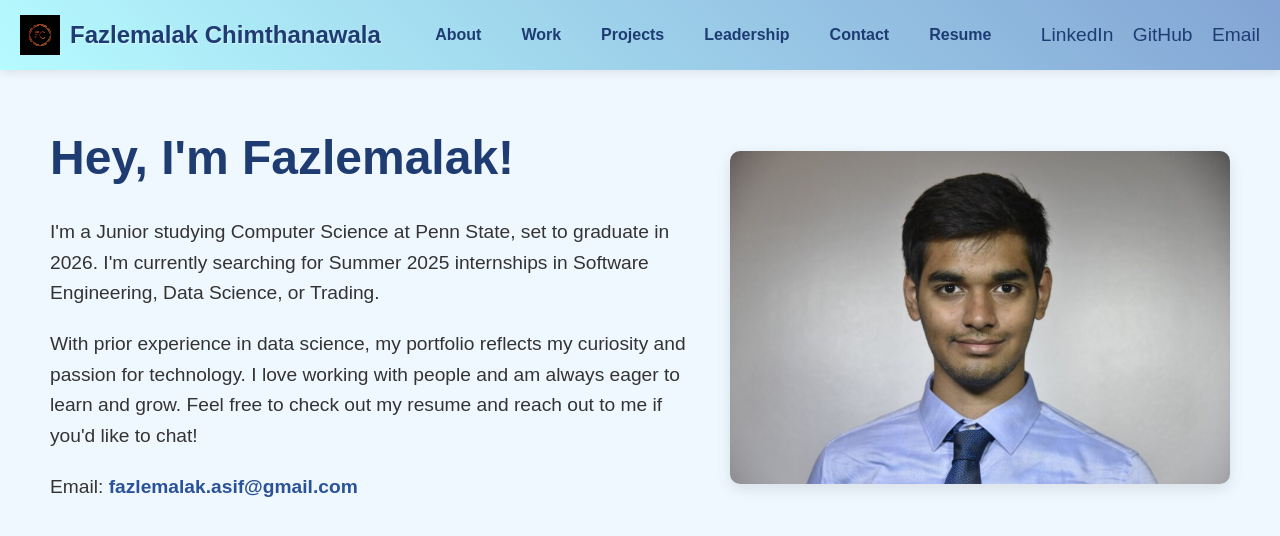
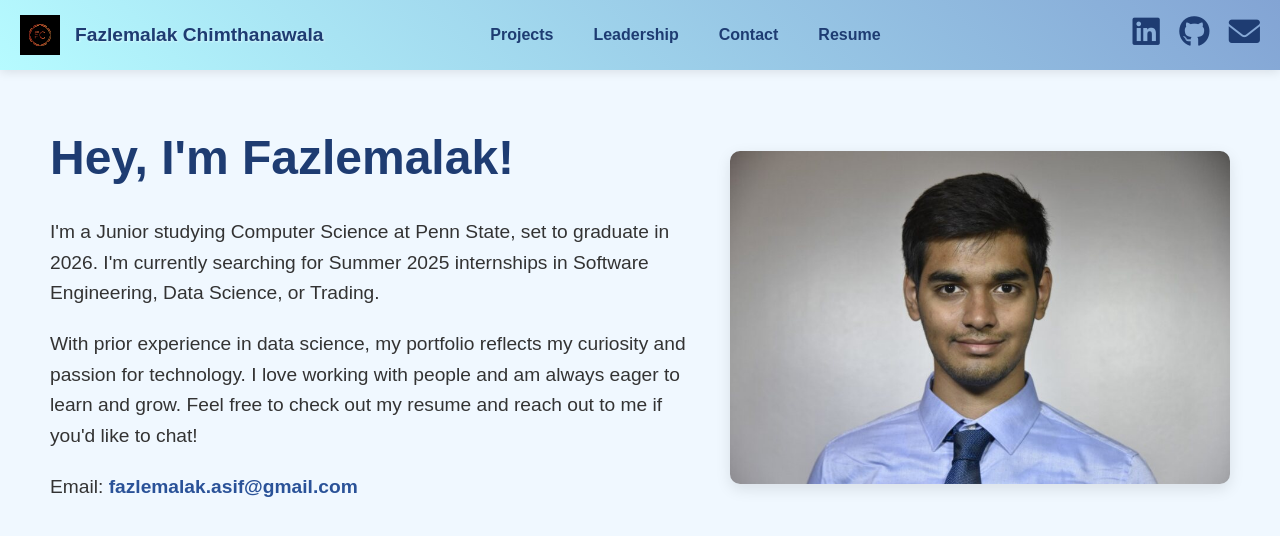
Before and after one commit to Fazle-M-Chim/Fazle-M-Chim.github.io, a plain HTML site: page index.html in a window 1280 px wide. Drawn offline with Linux system fonts and the light colour scheme.

Commit message:
Major changes

```diff
--- a/index.html
+++ b/index.html
@@ -6,6 +6,7 @@
     <title>Fazlemalak Chimthanawala | Portfolio</title>
     <link rel="stylesheet" href="styles.css">
     <link rel="icon" type="image/x-icon" href="favicon.svg">
+    <link rel="stylesheet" href="https://cdnjs.cloudflare.com/ajax/libs/font-awesome/6.0.0-beta3/css/all.min.css">
 </head>
 <body>
     <header>
@@ -15,8 +16,6 @@
         </div>
         <nav>
             <ul>
-                <li><a href="#about">About</a></li>
-                <li><a href="#work">Work</a></li>
                 <li><a href="#projects">Projects</a></li>
                 <li><a href="#leadership">Leadership</a></li>
                 <li><a href="#contact">Contact</a></li>
@@ -24,9 +23,9 @@
             </ul>
         </nav>
         <div class="social-icons">
-            <a href="https://www.linkedin.com/in/fazlemalak-chimthanawala/" target="_blank">LinkedIn</a>
-            <a href="https://github.com/Fazle-M-Chim" target="_blank">GitHub</a>
-            <a href="mailto:fazlemalak.asif@gmail.com">Email</a>
+            <a href="https://www.linkedin.com/in/fazlemalak-chimthanawala/" target="_blank"><i class="fab fa-linkedin"></i></a>
+            <a href="https://github.com/Fazle-M-Chim" target="_blank"><i class="fab fa-github"></i></a>
+            <a href="mailto:fazlemalak.asif@gmail.com"><i class="fas fa-envelope"></i></a>
         </div>
     </header>
 
--- a/styles.css
+++ b/styles.css
@@ -49,16 +49,27 @@ header .logo:hover .logo-icon {
 
 /* Logo Styles */
 header .logo h1 {
-    font-size: 1.5em;
+    font-size: 1.2em; /* Smaller font size */
+    margin-left: 5px; /* Add slight margin for spacing */
     color: #1e3c72; /* Darker blue for logo text */
     text-shadow: 1px 1px 2px rgba(255, 255, 255, 0.5); /* Subtle text shadow */
 }
 
 /* Navigation Styles */
+header nav {
+    flex-grow: 2; /* This allows the nav to take up a bit more space */
+    display: flex;
+    justify-content: center; /* Centers the nav items */
+}
+
 header nav ul {
     list-style: none;
     display: flex;
+    justify-content: center;
+    align-items: center;
+    margin-left: -90px; /* Slight negative margin to move left */
 }
+
 
 header nav ul li {
     margin-left: 20px;
@@ -82,15 +93,19 @@ header nav ul li a:hover {
 /* Social Icons Styles */
 header .social-icons a {
     color: #1e3c72; /* Darker blue for social icons */
-    text-decoration: none;
     margin-left: 15px;
+    font-size: 1.5em;
     transition: all 0.3s ease;
-    font-size: 1.2em;
 }
 
 header .social-icons a:hover {
     color: #fff;
     transform: scale(1.2);
+}
+
+/* Adjust icon size */
+header .social-icons i {
+    font-size: 1.3em;
 }
 
 /* Hero Section Styles */
```
